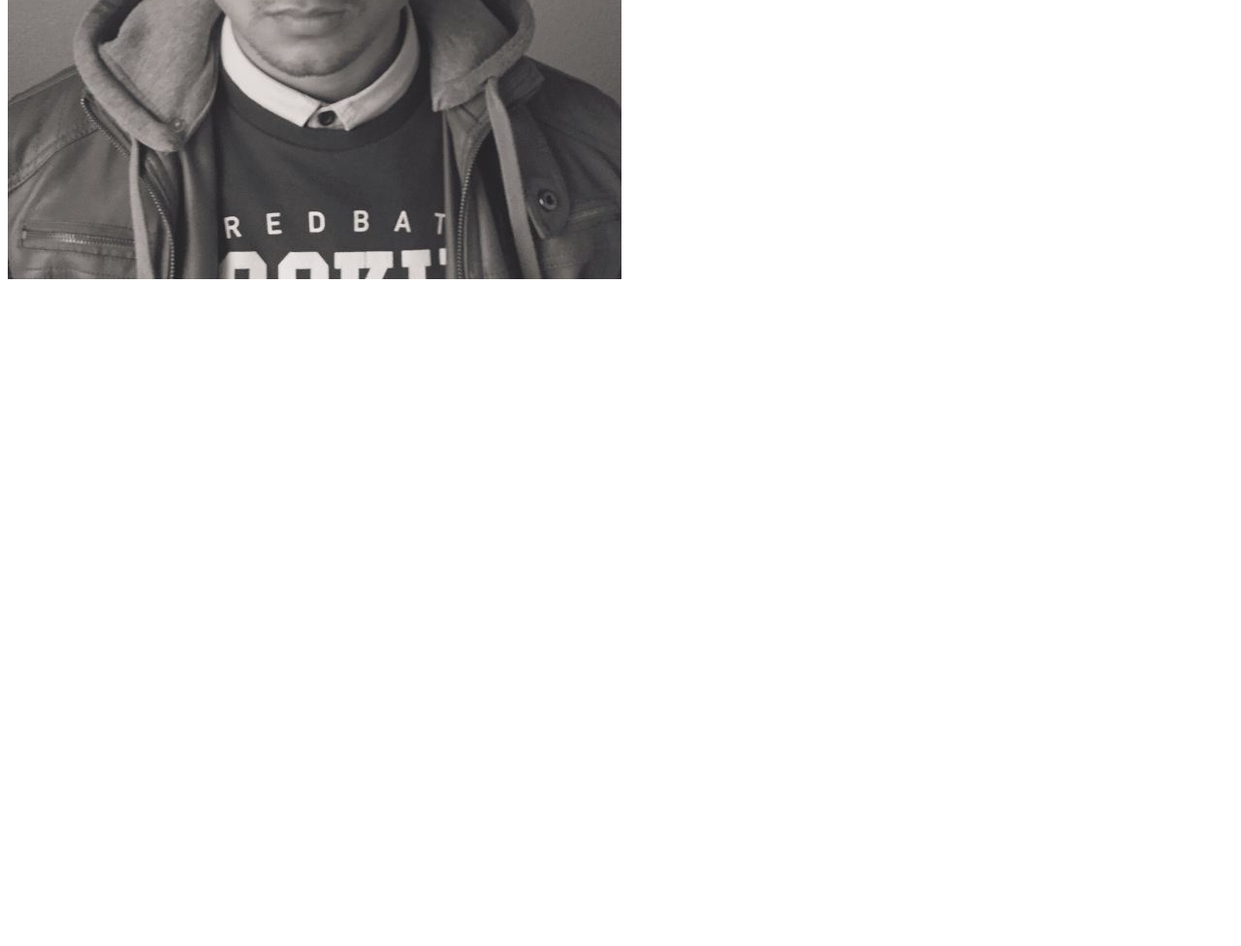
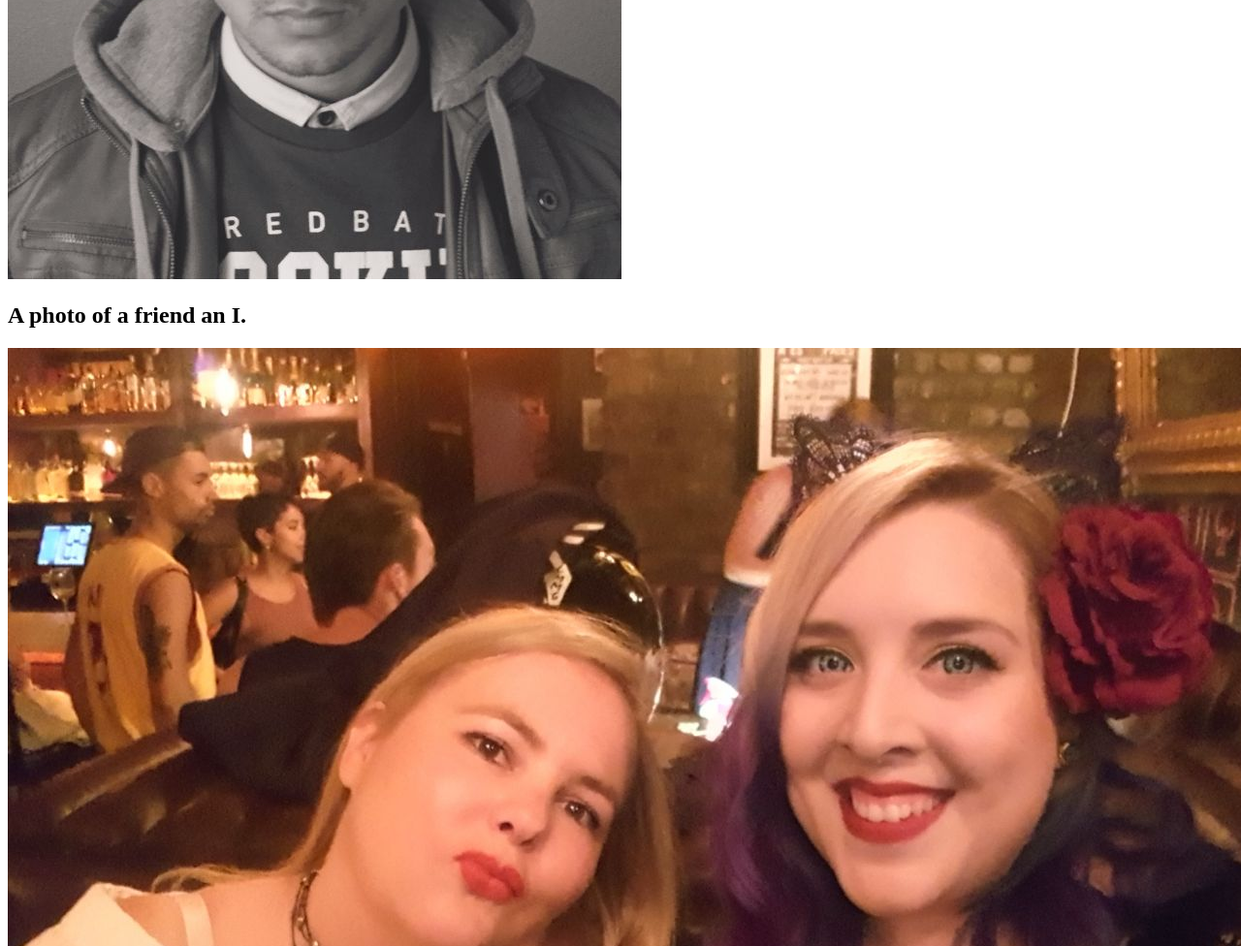
Before and after one commit to clintedward/me, a plain HTML site: page index.html in a window 1280 px wide. Shown: the part 524-1500 px from the top of the page at 97% size. Before the commit the page ends 824 px from the top, so only its background shows below. Drawn offline with Linux system fonts and the light colour scheme.

Commit message:
update with another photo

```diff
--- a/index.html
+++ b/index.html
@@ -10,5 +10,10 @@
   <body>
     <h1 style="font-size:39px;">It is Me!</h1>
     <img src="img/clint profile pic.JPG" alt="">
+
+    <h2>A photo of a friend an I.</h2>
+    <img src="img/mish-and-me.jpg" alt="A photo of Mish and Carrie">
+
+
   </body>
 </html>
```
Also changed, not shown: img/mish-and-me.jpg (added).
